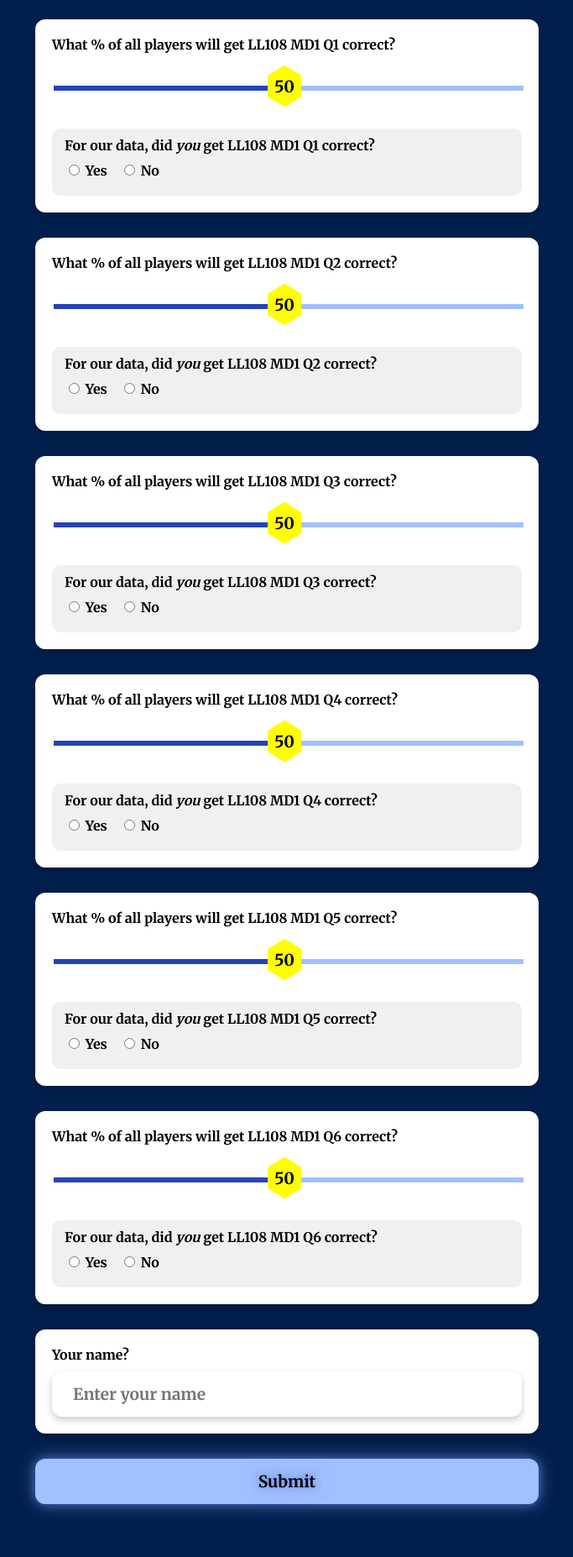
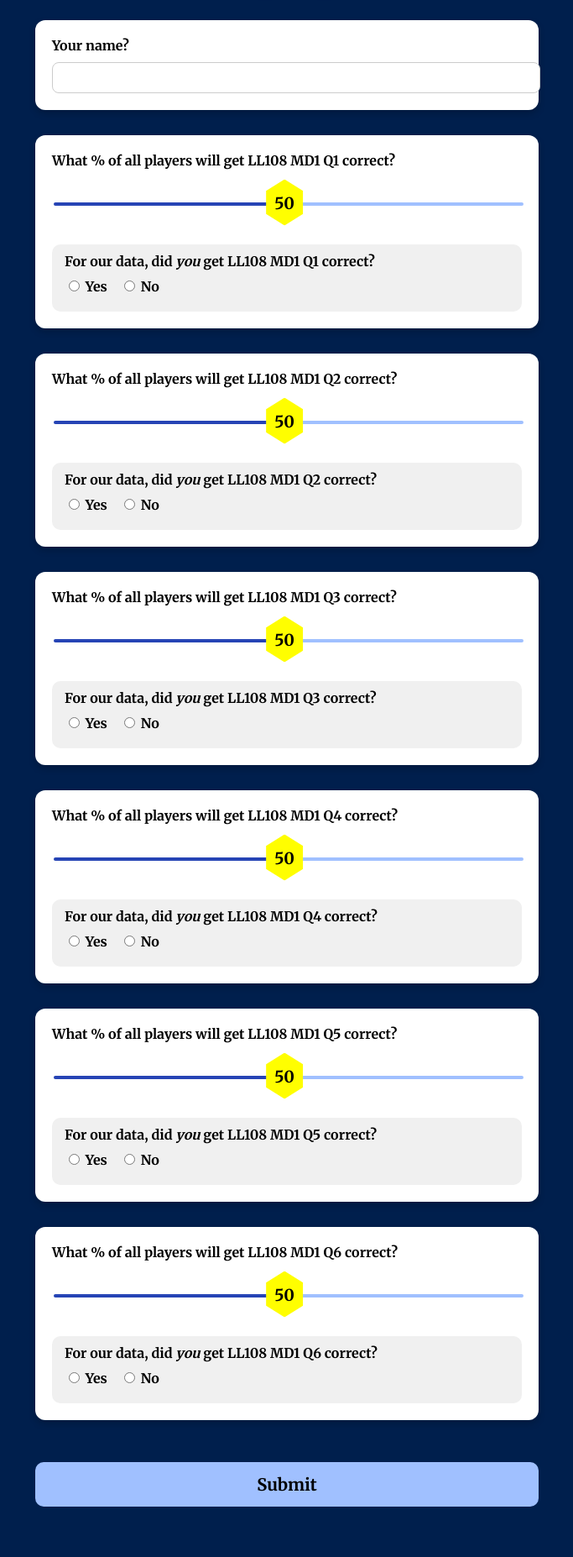
Before and after one commit to benrothenberg/ButWhatDoTheyKnow, a plain HTML site: page index.html in a window 1280 px wide. Shown: the part 195-2049 px from the top of the page at 84% size, without its empty margins (298-981 px from the left). Drawn offline with Linux system fonts and the light colour scheme.

Commit message:
Update index.html

```diff
--- a/index.html
+++ b/index.html
@@ -4,8 +4,10 @@
 <meta charset="UTF-8" />
 <meta name="viewport" content="width=device-width, initial-scale=1.0" />
 <title>But What Do They Know? Demo Game</title>
+
 <!-- Google Fonts -->
-<link href="https://fonts.googleapis.com/css2?family=Merriweather:wght@700&display=swap" rel="stylesheet">
+<link href="https://fonts.googleapis.com/css2?family=Merriweather:wght@400;700&display=swap" rel="stylesheet">
+
 <style>
   body {
     font-family: 'Merriweather', serif;
@@ -25,28 +27,29 @@
     background: linear-gradient(90deg, #3a5fcd, #a0c0ff, #3a5fcd);
     -webkit-background-clip: text;
     -webkit-text-fill-color: transparent;
-    text-shadow: 0 0 10px rgba(58, 95, 205, 0.7), 0 0 20px rgba(160, 192, 255, 0.5);
+    text-shadow: 0 0 10px rgba(58, 95, 205, 0.7),
+                 0 0 20px rgba(160, 192, 255, 0.5);
     animation: glow 2.5s infinite alternate;
-    position: relative;
-    line-height: 1.2;
     white-space: nowrap;
   }
 
   h1 .subtitle {
     display: block;
-    font-size: 1.5rem;
-    font-weight: 400;
+    font-size: 1.4rem;
     color: #a0c0ff;
     margin-top: 5px;
-    text-shadow: 0 0 5px rgba(160,192,255,0.5);
   }
 
   @keyframes glow {
-    0% { text-shadow: 0 0 10px rgba(58, 95, 205, 0.7), 0 0 20px rgba(160, 192, 255, 0.5); }
-    100% { text-shadow: 0 0 20px rgba(58, 95, 205, 0.9), 0 0 40px rgba(160, 192, 255, 0.7); }
+    0% { text-shadow: 0 0 10px rgba(58, 95, 205, 0.7),
+                 0 0 20px rgba(160, 192, 255, 0.5); }
+    100% { text-shadow: 0 0 20px rgba(58, 95, 205, 0.9),
+                   0 0 40px rgba(160, 192, 255, 0.7); }
   }
 
-  .glow-spark { animation: glow 0.5s ease forwards; }
+  .glow-spark {
+    animation: glow 0.5s ease forwards;
+  }
 
   .question-block {
     background-color: #ffffff;
@@ -54,11 +57,14 @@
     margin-bottom: 30px;
     padding: 20px;
     border-radius: 12px;
-    box-shadow: 0 4px 8px rgba(0,0,0,0.2);
-    position: relative;
+    box-shadow: 0 4px 8px rgba(0, 0, 0, 0.2);
   }
 
-  label { font-weight: bold; display: block; margin-bottom: 10px; }
+  label {
+    font-weight: bold;
+    display: block;
+    margin-bottom: 10px;
+  }
 
   .yesno-container {
     background-color: #f0f0f0;
@@ -67,7 +73,11 @@
     margin-top: 10px;
   }
 
-  .radio-group { margin-top: 5px; display: flex; gap: 15px; }
+  .radio-group {
+    margin-top: 5px;
+    display: flex;
+    gap: 15px;
+  }
 
   .slider-container {
     position: relative;
@@ -78,39 +88,31 @@
   input[type="range"] {
     -webkit-appearance: none;
     width: 100%;
-    height: 6px;
-    background: transparent;
+    height: 4px;  /* thinner bar */
+    border-radius: 2px;
+    background: linear-gradient(to right, #2644b5 50%, #a0c0ff 50%);
     position: absolute;
     top: 50%;
     transform: translateY(-50%);
     cursor: pointer;
-    z-index: 2;
+    z-index: 1;
   }
 
   input[type="range"]::-webkit-slider-thumb {
     -webkit-appearance: none;
-    width: 50px;
-    height: 50px;
+    width: 60px;
+    height: 60px;
     background: transparent;
     cursor: pointer;
-    pointer-events: auto;
-    margin-top: -22px;
-  }
-
-  input[type="range"]::-moz-range-thumb {
-    width: 50px;
-    height: 50px;
-    background: transparent;
-    cursor: pointer;
-    pointer-events: auto;
+    margin-top: -28px;
   }
 
   .bubble {
     position: absolute;
     top: 50%;
     left: 50%;
-    width: 50px;
-    height: 50px;
+    width: 55px;
+    height: 55px;
     background-color: #eee;
     color: #000;
     font-weight: bold;
@@ -119,10 +121,10 @@
     align-items: center;
     justify-content: center;
     transform: translate(-50%, -50%);
-    pointer-events: none;
     transition: background 0.25s, transform 0.2s;
     clip-path: polygon(50% 0%, 90% 25%, 90% 75%, 50% 100%, 10% 75%, 10% 25%);
-    z-index: 3;
+    z-index: 5;
+    pointer-events: none;
   }
 
   @keyframes bounce {
@@ -133,57 +135,55 @@
     100% { transform: translate(-50%, -50%) scale(1); }
   }
 
-  input[type="text"], button[type="submit"] {
-    font-family: 'Merriweather', serif;
-    font-size: 1.2rem;
-    border-radius: 12px;
-    padding: 15px 25px;
-    display: block;
-    width: 100%;
-    margin-top: 10px;
-    box-sizing: border-box;
-  }
-
-  input[type="text"] {
-    border: none;
-    box-shadow: 0 4px 8px rgba(0,0,0,0.2);
-    background-color: #ffffff;
-    color: #000;
-  }
-
   button[type="submit"] {
     background-color: #a0c0ff;
     color: #000;
     border: none;
+    border-radius: 10px;
+    padding: 14px 24px;
+    font-size: 20px;
+    font-family: 'Merriweather', serif;
+    font-weight: 700;
     cursor: pointer;
-    transition: background 0.3s, transform 0.2s, box-shadow 0.3s;
-    margin: 30px auto 0 auto;
-    box-shadow: 0 0 10px rgba(58, 95, 205, 0.7), 0 0 20px rgba(160, 192, 255, 0.5);
-    animation: glow 2.5s infinite alternate;
+    width: 100%;
+    margin-top: 20px;
+    transition: box-shadow 0.3s;
   }
 
-  button[type="submit"]:hover { background-color: #85b0ff; transform: scale(1.05); }
+  button[type="submit"]:hover {
+    box-shadow: 0 0 20px #a0c0ff;
+  }
 </style>
 </head>
+
 <body>
+
 <h1>
-  But What Do <i>They</i> Know?<br>
+  But What Do <i>They</i> Know?
   <span class="subtitle">Demo Game</span>
 </h1>
-<form id="gameForm"></form>
+
+<form id="gameForm">
+
+<!-- NAME FIELD -->
+<div class="question-block">
+  <label for="name">Your name?</label>
+  <input type="text" id="name" name="name" required
+         style="width:100%; padding:10px; border-radius:8px; border:1px solid #ccc;">
+</div>
 
 <script>
 const questions = 6;
-const form = document.getElementById('gameForm');
-
-for(let i=1;i<=questions;i++){
-  form.innerHTML += `
+for (let i = 1; i <= questions; i++) {
+  document.write(`
   <div class="question-block">
     <label for="q${i}_range">What % of all players will get LL108 MD1 Q${i} correct?</label>
+
     <div class="slider-container">
       <input type="range" id="q${i}_range" min="1" max="100" value="50">
       <div class="bubble" id="q${i}_bubble">50</div>
     </div>
+
     <div class="yesno-container">
       <label>For our data, did <i>you</i> get LL108 MD1 Q${i} correct?</label>
       <div class="radio-group">
@@ -191,73 +191,84 @@ for(let i=1;i<=questions;i++){
         <label><input type="radio" name="q${i}_yesno" value="no"> No</label>
       </div>
     </div>
-  </div>`;
+  </div>
+  `);
 }
+</script>
 
-// Name field
-form.innerHTML += `
-<div class="question-block">
-  <label for="user_name">Your name?</label>
-  <input type="text" id="user_name" name="user_name" placeholder="Enter your name">
-</div>`;
+<button type="submit">Submit</button>
+</form>
 
-form.innerHTML += `<button type="submit">Submit</button>`;
-
-// Bubble slider code
-function valueToColor(val){
-  if(val<=50){ const g=Math.floor(val*5.1); return `rgb(255,${g},0)`; }
-  else{ const r=Math.floor(255-(val-50)*5.1); return `rgb(${r},255,0)`; }
+<!-- SLIDER BUBBLE SCRIPT -->
+<script>
+function valueToColor(val) {
+  if(val <= 50){
+    const g = Math.floor(val * 5.1);
+    return `rgb(255, ${g}, 0)`;
+  } else {
+    const r = Math.floor(255 - (val - 50) * 5.1);
+    return `rgb(${r}, 255, 0)`;
+  }
 }
 
 const title = document.querySelector('h1');
-function updateBubble(slider,bubble){
-  const val=slider.value;
-  const pct=(val-slider.min)/(slider.max-slider.min);
-  bubble.style.left=`${pct*slider.offsetWidth}px`;
-  bubble.textContent=val;
-  bubble.style.backgroundColor=valueToColor(val);
-  slider.style.background=`linear-gradient(to right,#2644b5 0%,#2644b5 ${pct*100}%,#a0c0ff ${pct*100}%,#a0c0ff 100%)`;
-  bubble.style.animation='bounce 0.3s';
-  bubble.addEventListener('animationend',()=>bubble.style.animation='');
+
+function updateBubble(slider, bubble) {
+  const val = slider.value;
+  const pct = (val - slider.min) / (slider.max - slider.min);
+  const sliderWidth = slider.offsetWidth;
+
+  bubble.style.left = `${pct * sliderWidth}px`;
+  bubble.textContent = val;
+
+  const bubbleColor = valueToColor(val);
+  bubble.style.backgroundColor = bubbleColor;
+
+  slider.style.background =
+    `linear-gradient(to right, #2644b5 0%, #2644b5 ${pct*100}%, #a0c0ff ${pct*100}%, #a0c0ff 100%)`;
+
+  bubble.style.animation = 'bounce 0.3s';
+  bubble.addEventListener('animationend', () => bubble.style.animation = '');
+
   title.classList.add('glow-spark');
-  setTimeout(()=>title.classList.remove('glow-spark'),500);
+  setTimeout(() => title.classList.remove('glow-spark'), 500);
 }
 
-document.querySelectorAll('input[type="range"]').forEach(slider=>{
-  const bubble=slider.nextElementSibling;
-  slider.addEventListener('input',()=>updateBubble(slider,bubble));
-  window.addEventListener('resize',()=>updateBubble(slider,bubble));
-  updateBubble(slider,bubble);
-});
-
-// Form submission to Google Sheets
-const webAppURL = 'YOUR_GOOGLE_SCRIPT_WEB_APP_URL'; // Replace with your Web App URL
-
-form.addEventListener('submit', async function(e){
-  e.preventDefault();
-  const data = {};
-  const nameField=document.getElementById('user_name');
-  if(!nameField.value.trim()){ alert('Please enter your name.'); nameField.focus(); return; }
-  data.name=nameField.value.trim();
-  for(let i=1;i<=6;i++){
-    const slider=document.getElementById(`q${i}_range`);
-    const radios=document.getElementsByName(`q${i}_yesno`);
-    let radioValue='';
-    for(const r of radios){ if(r.checked) radioValue=r.value; }
-    if(!radioValue){ alert(`Please answer Yes/No for Q${i}`); return; }
-    data[`Q${i}`]={ slider: slider.value, yesno: radioValue };
-  }
-  try{
-    const res=await fetch(webAppURL,{
-      method:'POST',
-      body: JSON.stringify(data),
-      headers:{ 'Content-Type': 'application/json' }
-    });
-    const result=await res.json();
-    if(result.status==='success') alert('Data saved to Google Sheet!');
-    else alert('Error: '+result.message);
-  }catch(err){ alert('Network error: '+err); console.error(err); }
+document.querySelectorAll('input[type="range"]').forEach(slider => {
+  const bubble = slider.nextElementSibling;
+  slider.addEventListener('input', () => updateBubble(slider, bubble));
+  window.addEventListener('resize', () => updateBubble(slider, bubble));
+  updateBubble(slider, bubble);
 });
 </script>
+
+<!-- GOOGLE SHEETS SUBMISSION SCRIPT -->
+<script>
+const WEB_APP_URL = "https://script.google.com/macros/s/AKfycbznAnMeSPP11esTmwuIJ-RSCIOIDVAqZl2d778HZbN8pQNFJ2LmyUkQZECya9x6_MCT/exec";
+
+document.getElementById("gameForm").addEventListener("submit", async function(e) {
+  e.preventDefault();
+
+  const data = {
+    name: document.getElementById("name").value
+  };
+
+  for (let i = 1; i <= 6; i++) {
+    data[`q${i}_percent`] = document.getElementById(`q${i}_range`).value;
+    data[`q${i}_yesno`] =
+      document.querySelector(`input[name="q${i}_yesno"]:checked`)?.value || "";
+  }
+
+  const res = await fetch(WEB_APP_URL, {
+    method: "POST",
+    body: JSON.stringify(data)
+  });
+
+  const json = await res.json();
+  if (json.result === "success") alert("Your submission was saved!");
+  else alert("There was an error saving your response.");
+});
+</script>
+
 </body>
 </html>
```
